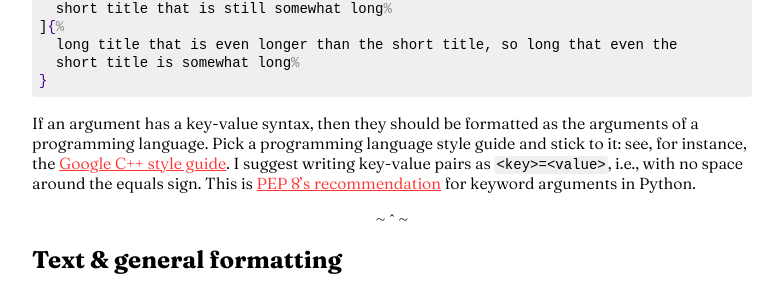
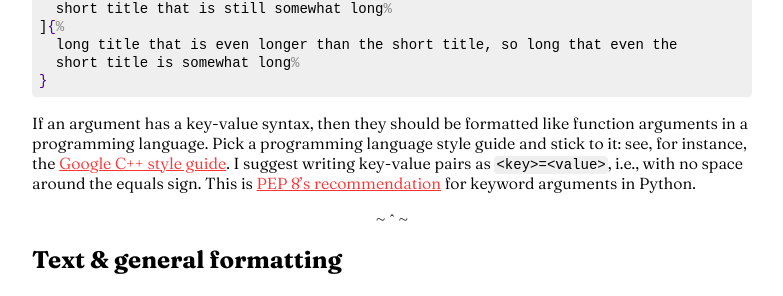
Before and after one commit to isaacxren/isaacxren.github.io, a Jekyll site: the page built from misc/LaTeX-style-guide.md, in a window 1280 px wide and 900 px high, scrolled down 3170 px. Shown: the part 147-443 px from the top of the window, without its empty margins (248-1031 px from the left). Built offline with Jekyll 4.4.1, drawn with Linux system fonts in a browser that asks for light colours; some web fonts are replaced.

Commit message:
small rephrasing

````diff
--- a/misc/LaTeX-style-guide.md
+++ b/misc/LaTeX-style-guide.md
@@ -131,7 +131,7 @@ If a command has multiple arguments, then each argument is enclosed by curly bra
 }
 ```
 
-If an argument has a key-value syntax, then they should be formatted as the arguments of a programming language. Pick a programming language style guide and stick to it: see, for instance, the [Google C++ style guide](https://google.github.io/styleguide/cppguide.html#Function_Declarations_and_Definitions). I suggest writing key-value pairs as `<key>=<value>`, i.e., with no space around the equals sign. This is [PEP 8's recommendation](https://peps.python.org/pep-0008/#other-recommendations) for keyword arguments in Python.
+If an argument has a key-value syntax, then they should be formatted like function arguments in a programming language. Pick a programming language style guide and stick to it: see, for instance, the [Google C++ style guide](https://google.github.io/styleguide/cppguide.html#Function_Declarations_and_Definitions). I suggest writing key-value pairs as `<key>=<value>`, i.e., with no space around the equals sign. This is [PEP 8's recommendation](https://peps.python.org/pep-0008/#other-recommendations) for keyword arguments in Python.
 
 {% include to-top.html %}
 
````
